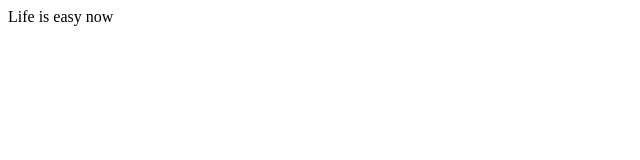
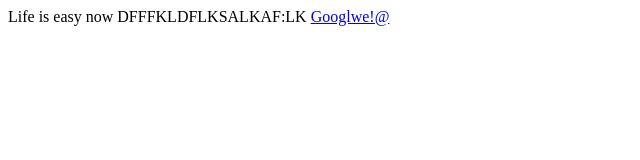
Before and after one commit to MrThoe/lilthoe.github.io, a plain HTML site: page index.html in a window 1280 px wide. Shown: the whole page, without its empty margins (0-640 px from the left). Drawn offline with Linux system fonts and the light colour scheme.

Commit message:
Anything

```diff
--- a/index.html
+++ b/index.html
@@ -1,7 +1,8 @@
 <html>
     <body>
         <p>
-            Life is easy now
+            Life is easy now DFFFKLDFLKSALKAF:LK
+            <a href="https://www.google.com">Googlwe!@</a>
         </p>
     </body>
 
```
